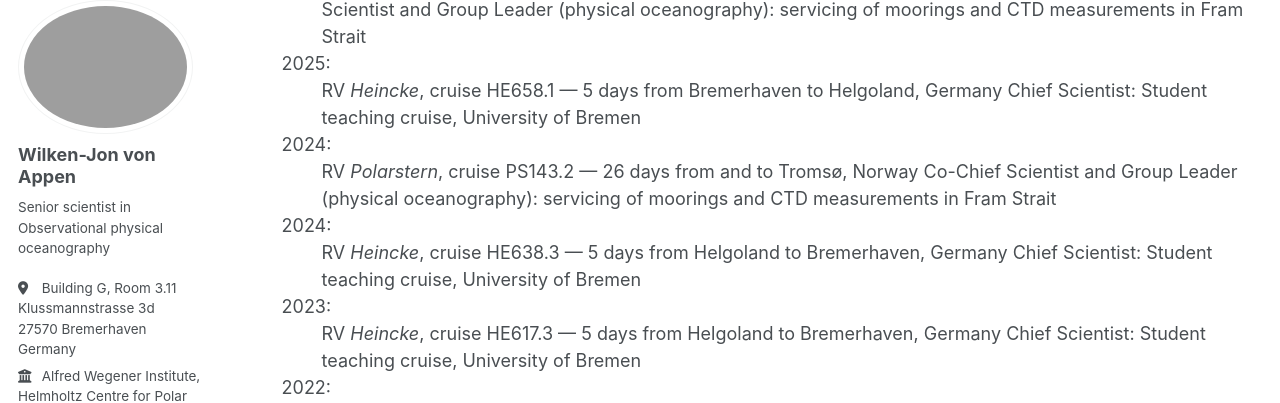
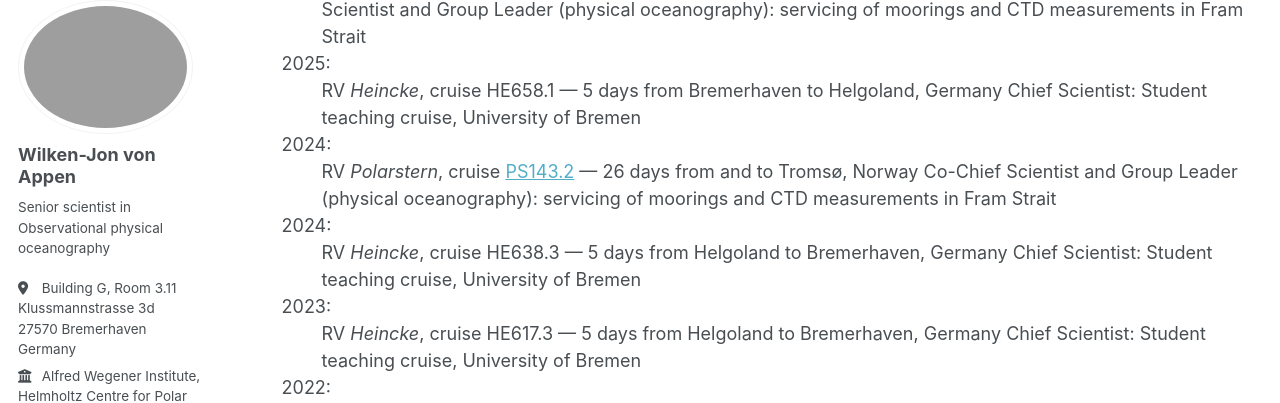
Before and after one commit to wjvappen/wjvappen, a Jekyll site: the page built from _pages/cv.md, in a window 1280 px wide and 900 px high, scrolled down 5988 px. Shown: the part 99-502 px from the top of the window. Built offline with Jekyll 4.4.1, drawn with Linux system fonts in a browser that asks for light colours; some web fonts are replaced; a script bundle is joined from its source files by our own code; library files that are not in the unit come from our copies; some of the changed lines change nothing that is shown.

Commit message:
Update cv.md

```diff
--- a/_pages/cv.md
+++ b/_pages/cv.md
@@ -310,7 +310,7 @@ servicing of moorings and CTD measurements in Fram Strait
 Chief Scientist: Student teaching cruise, University of Bremen
 
 2024:
-: RV _Polarstern_, cruise PS143.2 — 26 days from and to Tromsø, Norway
+: RV _Polarstern_, cruise [PS143.2](https://doi.org/10.57738/BZPM_0801_2025) — 26 days from and to Tromsø, Norway
 Co-Chief Scientist and Group Leader (physical oceanography):
 servicing of moorings and CTD measurements in Fram Strait
 
```
